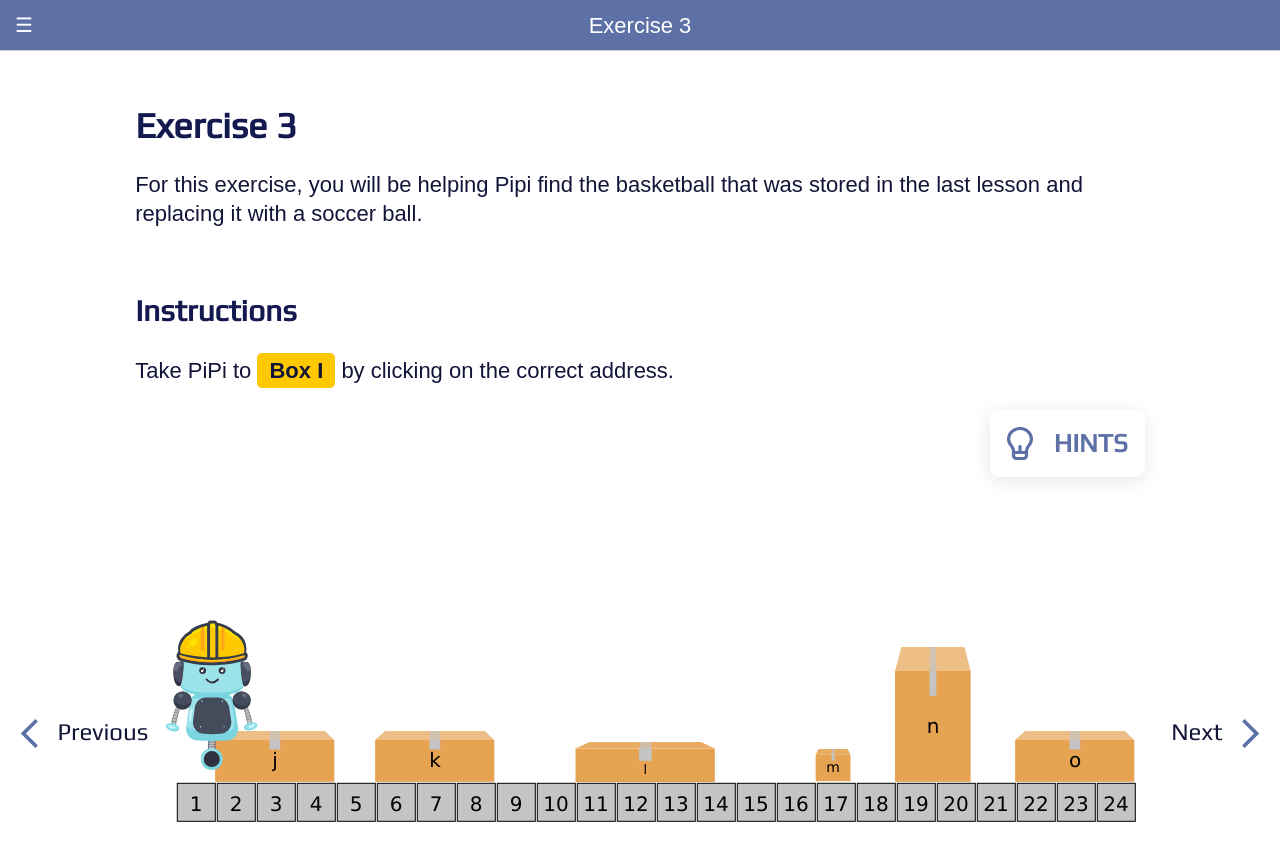
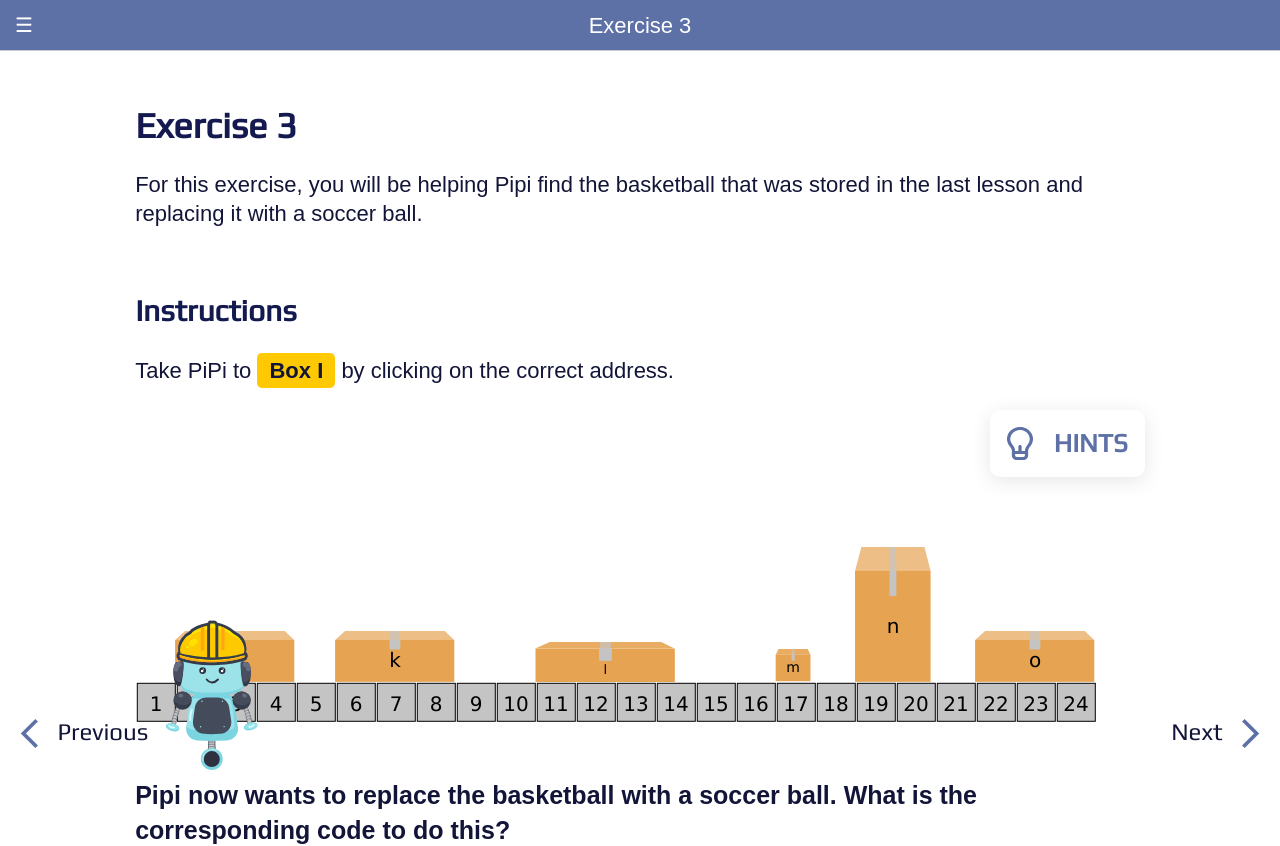
Before and after one commit to uclaacm/parcel-pointers, a React app: page /exercise-3 in a window 1280 px wide. Shown: the top 846 px of the page. Built offline with nearby package versions, Linux system fonts and the light colour scheme; a web font is replaced by a local one.

Commit message:
exercise3_tophalf_3

```diff
--- a/src/styles/Exercise3.scss
+++ b/src/styles/Exercise3.scss
@@ -6,19 +6,13 @@
     margin-top: 2.5em;
 }
 
-.Exercise-box {
-    margin-left: 40px;
-    margin-right: auto;
-    margin-top: 100px;
-}
-
 .frame {
     background: #8596BE26;
     border-radius: 5px;
     height: 359px;
     left: 161px;
     position: absolute; /* This is crucial for top to work */
-    top: 1000px; /* Adjust this value to move the frame */
+    top: 900px; /* Adjust this value to move the frame */
     width: 1118px;
     z-index: 1;
 }
@@ -35,14 +29,12 @@
     margin-top: 400px;
     z-index: 1;
 }
-$color_1: #14396A;
-$font-family_1: IBM Plex Monol;
 
 .button {
 	background: #EEE;
 	border: 2px solid #A0A3A3;
 	border-radius: 4px;
-	color: $color_1 !important;
+	color: #14396A;
 	font-family: 'Niramit';
     font-size: 22px;
     height: 40px;
@@ -50,9 +42,4 @@ $font-family_1: IBM Plex Monol;
 	padding: 2px 40px;
     text-align: left;
     width: 501px;
-
-	&:hover {
-		background: #D5DAEB;
-		color: $color_1 !important;
-	}
 }
```
